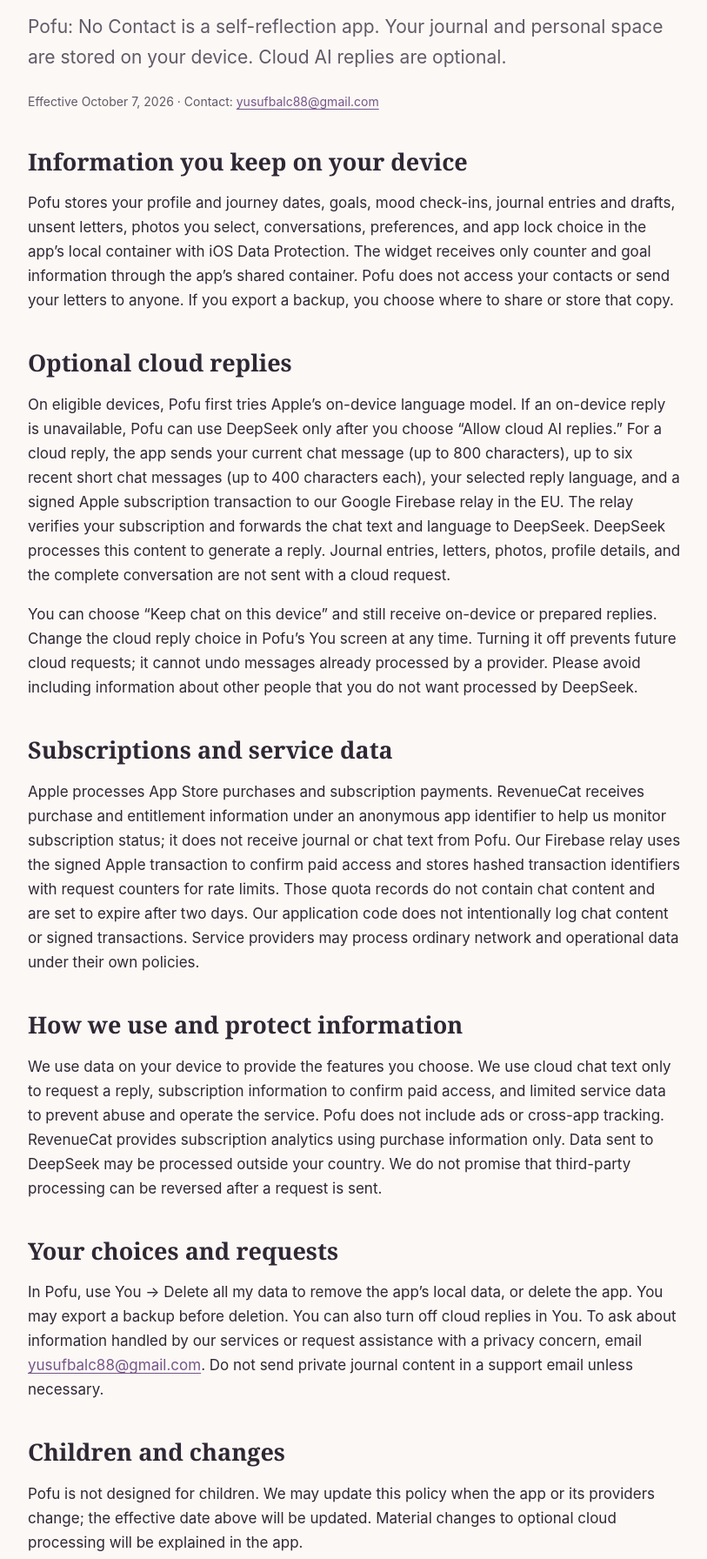
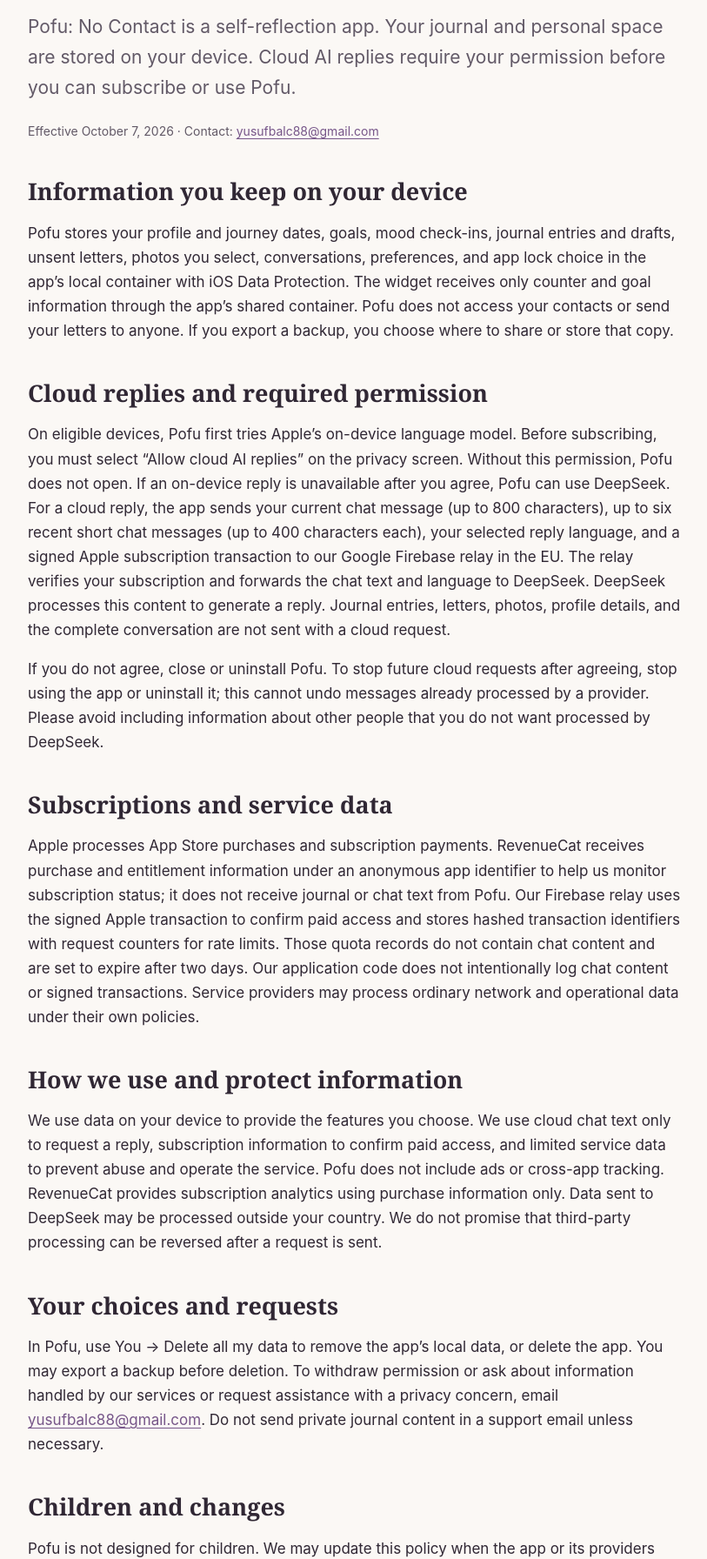
Before and after one commit to ybahadir/pofu-support, a plain HTML site: page privacy/index.html in a window 1280 px wide. Shown: the part 209-2001 px from the top of the page at 87% size, without its empty margins (232-1045 px from the left). Drawn offline with Linux system fonts and the light colour scheme.

Commit message:
Describe required pre-subscription AI permission

```diff
--- a/privacy/index.html
+++ b/privacy/index.html
@@ -1,10 +1,10 @@
 <!doctype html><html lang="en"><head><meta charset="utf-8"><meta name="viewport" content="width=device-width,initial-scale=1"><title>Privacy Policy · Pofu</title><link rel="stylesheet" href="../styles.css"></head><body>
 <header><a class="brand" href="../">◌ <span>pofu</span></a><nav><a href="../support/">Support</a><a href="./" aria-current="page">Privacy</a><a href="tr.html" lang="tr">Türkçe</a></nav></header>
-<main><h1>Privacy policy</h1><p class="lead">Pofu: No Contact is a self-reflection app. Your journal and personal space are stored on your device. Cloud AI replies are optional.</p><p class="small">Effective October 7, 2026 · Contact: <a href="mailto:yusufbalc88@gmail.com">yusufbalc88@gmail.com</a></p>
+<main><h1>Privacy policy</h1><p class="lead">Pofu: No Contact is a self-reflection app. Your journal and personal space are stored on your device. Cloud AI replies require your permission before you can subscribe or use Pofu.</p><p class="small">Effective October 7, 2026 · Contact: <a href="mailto:yusufbalc88@gmail.com">yusufbalc88@gmail.com</a></p>
 <h2>Information you keep on your device</h2><p>Pofu stores your profile and journey dates, goals, mood check-ins, journal entries and drafts, unsent letters, photos you select, conversations, preferences, and app lock choice in the app’s local container with iOS Data Protection. The widget receives only counter and goal information through the app’s shared container. Pofu does not access your contacts or send your letters to anyone. If you export a backup, you choose where to share or store that copy.</p>
-<h2>Optional cloud replies</h2><p>On eligible devices, Pofu first tries Apple’s on-device language model. If an on-device reply is unavailable, Pofu can use DeepSeek only after you choose “Allow cloud AI replies.” For a cloud reply, the app sends your current chat message (up to 800 characters), up to six recent short chat messages (up to 400 characters each), your selected reply language, and a signed Apple subscription transaction to our Google Firebase relay in the EU. The relay verifies your subscription and forwards the chat text and language to DeepSeek. DeepSeek processes this content to generate a reply. Journal entries, letters, photos, profile details, and the complete conversation are not sent with a cloud request.</p><p>You can choose “Keep chat on this device” and still receive on-device or prepared replies. Change the cloud reply choice in Pofu’s You screen at any time. Turning it off prevents future cloud requests; it cannot undo messages already processed by a provider. Please avoid including information about other people that you do not want processed by DeepSeek.</p>
+<h2>Cloud replies and required permission</h2><p>On eligible devices, Pofu first tries Apple’s on-device language model. Before subscribing, you must select “Allow cloud AI replies” on the privacy screen. Without this permission, Pofu does not open. If an on-device reply is unavailable after you agree, Pofu can use DeepSeek. For a cloud reply, the app sends your current chat message (up to 800 characters), up to six recent short chat messages (up to 400 characters each), your selected reply language, and a signed Apple subscription transaction to our Google Firebase relay in the EU. The relay verifies your subscription and forwards the chat text and language to DeepSeek. DeepSeek processes this content to generate a reply. Journal entries, letters, photos, profile details, and the complete conversation are not sent with a cloud request.</p><p>If you do not agree, close or uninstall Pofu. To stop future cloud requests after agreeing, stop using the app or uninstall it; this cannot undo messages already processed by a provider. Please avoid including information about other people that you do not want processed by DeepSeek.</p>
 <h2>Subscriptions and service data</h2><p>Apple processes App Store purchases and subscription payments. RevenueCat receives purchase and entitlement information under an anonymous app identifier to help us monitor subscription status; it does not receive journal or chat text from Pofu. Our Firebase relay uses the signed Apple transaction to confirm paid access and stores hashed transaction identifiers with request counters for rate limits. Those quota records do not contain chat content and are set to expire after two days. Our application code does not intentionally log chat content or signed transactions. Service providers may process ordinary network and operational data under their own policies.</p>
 <h2>How we use and protect information</h2><p>We use data on your device to provide the features you choose. We use cloud chat text only to request a reply, subscription information to confirm paid access, and limited service data to prevent abuse and operate the service. Pofu does not include ads or cross-app tracking. RevenueCat provides subscription analytics using purchase information only. Data sent to DeepSeek may be processed outside your country. We do not promise that third-party processing can be reversed after a request is sent.</p>
-<h2>Your choices and requests</h2><p>In Pofu, use You → Delete all my data to remove the app’s local data, or delete the app. You may export a backup before deletion. You can also turn off cloud replies in You. To ask about information handled by our services or request assistance with a privacy concern, email <a href="mailto:yusufbalc88@gmail.com">yusufbalc88@gmail.com</a>. Do not send private journal content in a support email unless necessary.</p>
-<h2>Children and changes</h2><p>Pofu is not designed for children. We may update this policy when the app or its providers change; the effective date above will be updated. Material changes to optional cloud processing will be explained in the app.</p>
+<h2>Your choices and requests</h2><p>In Pofu, use You → Delete all my data to remove the app’s local data, or delete the app. You may export a backup before deletion. To withdraw permission or ask about information handled by our services or request assistance with a privacy concern, email <a href="mailto:yusufbalc88@gmail.com">yusufbalc88@gmail.com</a>. Do not send private journal content in a support email unless necessary.</p>
+<h2>Children and changes</h2><p>Pofu is not designed for children. We may update this policy when the app or its providers change; the effective date above will be updated. Material changes to cloud processing will be explained in the app.</p>
 </main><footer>© 2026 Pofu · <a href="../support/">Support</a> · <a href="tr.html" lang="tr">Türkçe</a></footer></body></html>
```
Also changed, not shown: privacy/tr.html (+4 -4 lines), support/index.html (+1 -1 lines), support/tr.html (+1 -1 lines).
